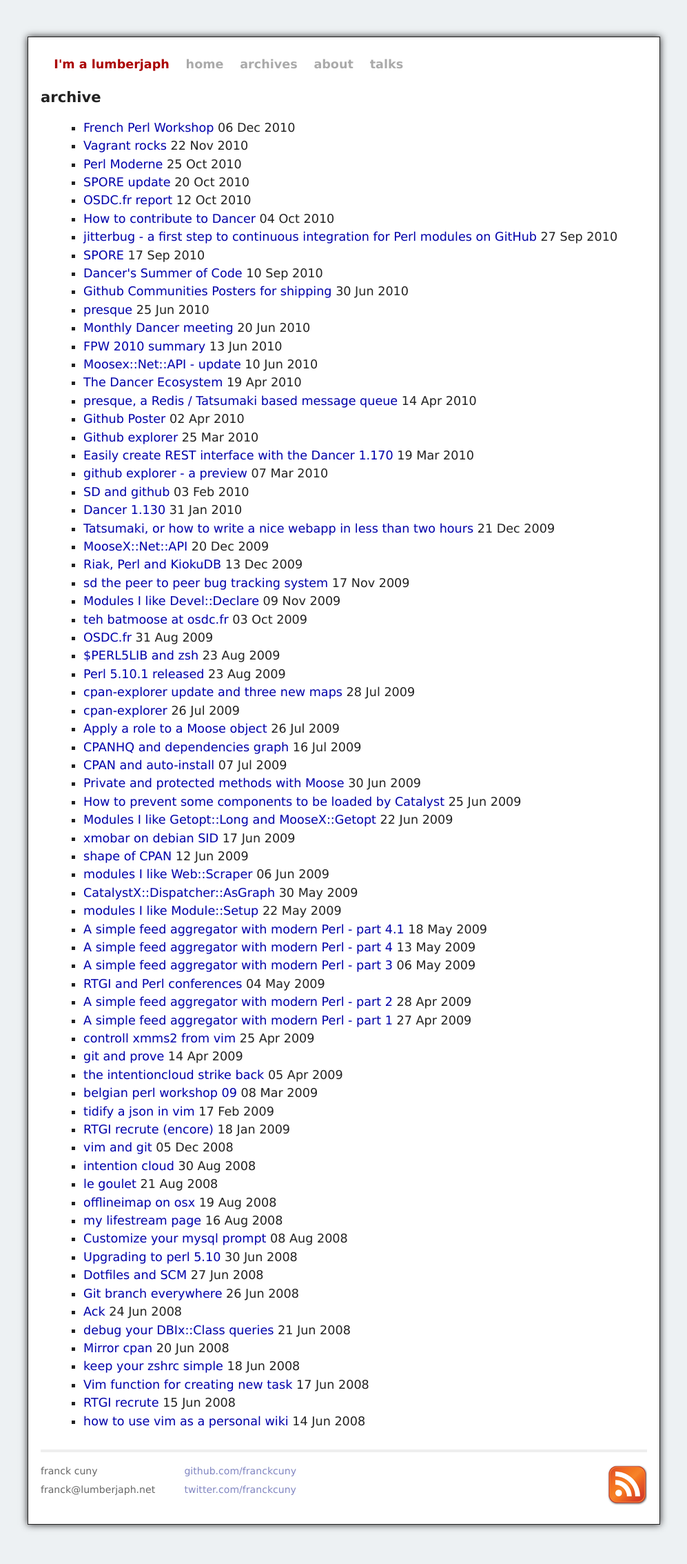
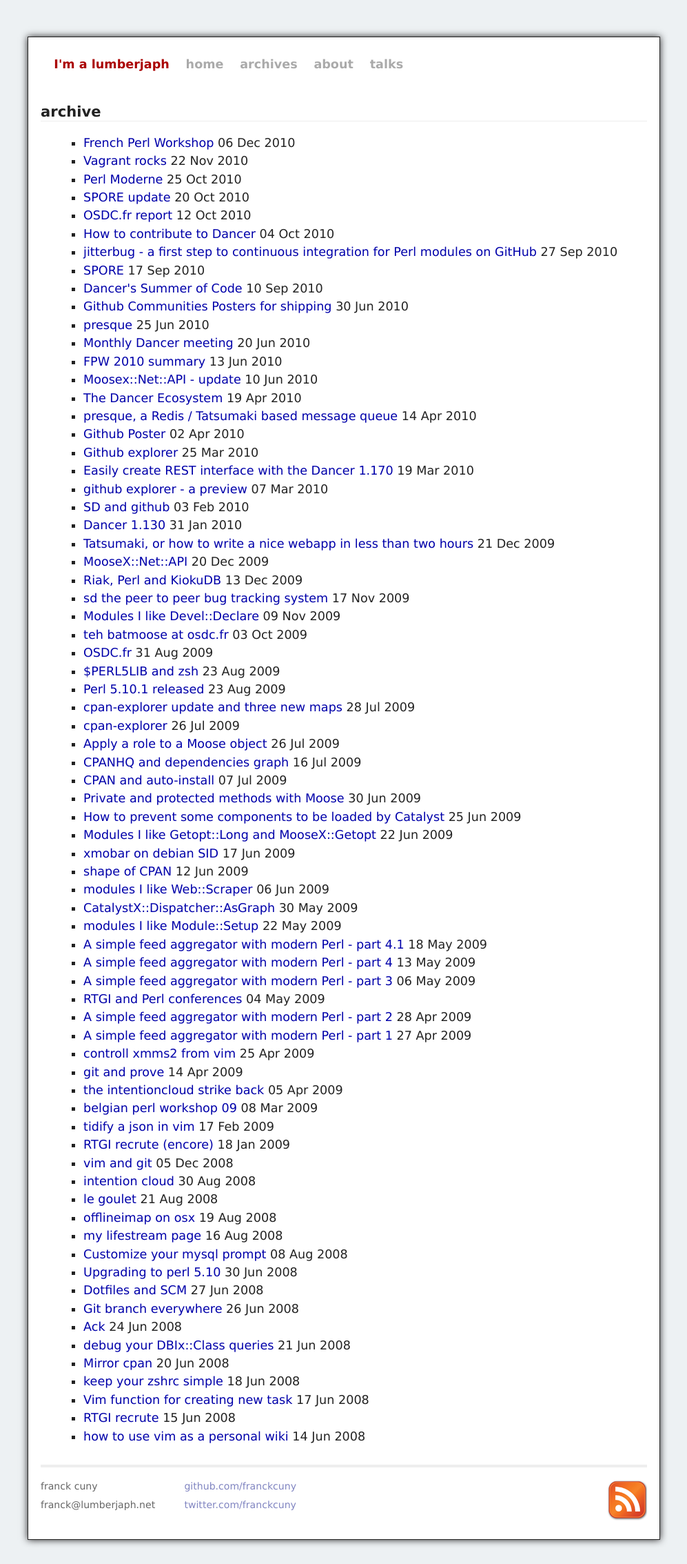
Before and after one commit to jacomyal/franckcuny.github.com, a Jekyll site: the page built from archives.html, in a window 1280 px wide. Shown: the whole page at 69% size, without its empty margins (141-1138 px from the left). Built offline with Jekyll 4.4.1, drawn with Linux system fonts in a browser that asks for light colours; some web fonts are replaced; before the commit the page ends 2245 px from its top, so only the background shows below that.

Commit message:
fix layout for static pages

```diff
--- a/about/index.html
+++ b/about/index.html
@@ -1,6 +1,7 @@
 ---
 layout: default
 ---
+<div id="page">
 <section itemscope itemtype="http://data-vocabulary.org/Person">
   <h2>About</h2>
   <p>
@@ -32,3 +33,4 @@
     </ul>
   </p>
 </section>
+</div>
--- a/archives.html
+++ b/archives.html
@@ -2,10 +2,11 @@
 layout: default
 title: Archives
 ---
-
+<div id="page">
 <h2>archive</h2>
 <ul>
 {% for post in site.posts %}
 <li><a href="{{ post.url }}">{{ post.title }}</a> <abbr>{{ post.date | date_to_string }}</abbr></li>
 {% endfor %}
 </ul>
+</div>
--- a/static/css/screen.css
+++ b/static/css/screen.css
@@ -131,7 +131,7 @@
    border: 0;
 }
 
-#post {
+#post #page {
    margin: .5em 1.1em .5em 1.1em;
 }
 
@@ -185,6 +185,16 @@
    margin-top: 2em;
 }
 
+#page h2 {
+   border-bottom: 1px solid #ededed;
+   margin-top: 2em;
+}
+
+#page h3 {
+   border-bottom: 1px solid #ededed;
+   margin-top: 2em;
+}
+
 #post_title {
    text-align: left;
    padding-bottom: .1em;
--- a/talks/index.html
+++ b/talks/index.html
@@ -1,6 +1,7 @@
 ---
 layout: default
 ---
+<div id="page">
 <h2>Previous and Upcoming Talks</h2>
 
 <ul>
@@ -67,3 +68,4 @@
     <em>Catalyst Advent Calendar</em> &#8212; <a href="http://www.catalystframework.org/calendar/2009/19">Writing REST services with Catalyst</a>
     </li>
 </ul>
+</div>
```
